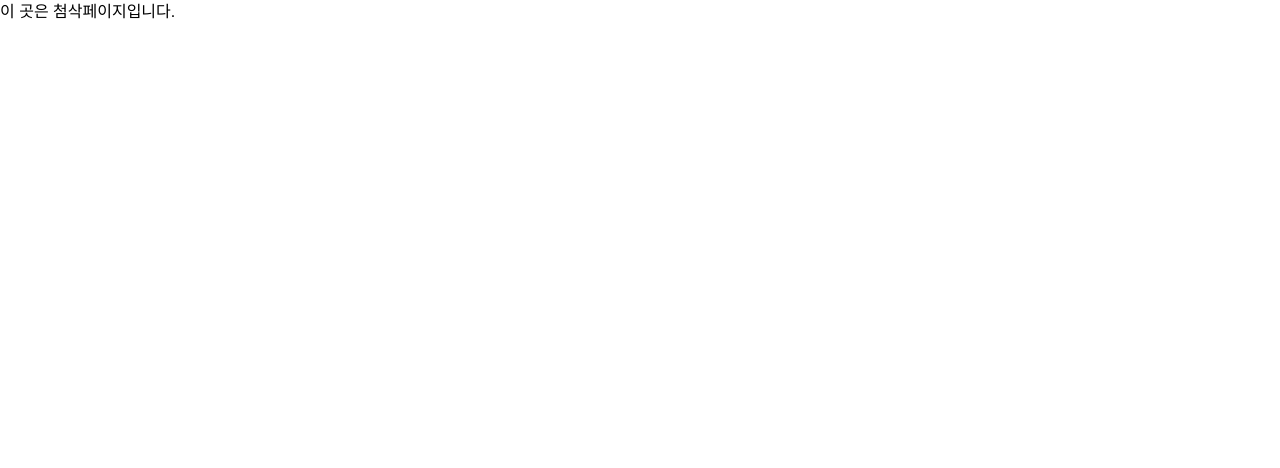
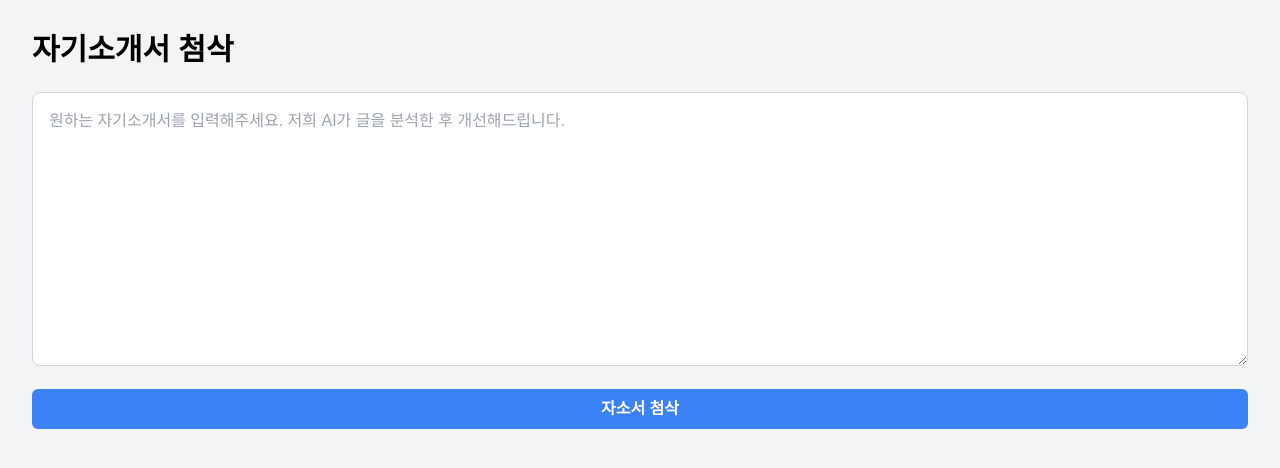
Before and after one commit to bbjbc/GLOBAL-CONNECTING-FE, a React (Vite) app: page /review in a window 1280 px wide. Shown: the top 468 px of the page. Built offline with nearby package versions, Linux system fonts and the light colour scheme; a web font is replaced by a local one.

Commit message:
feat: 자기소개서 input과 첨삭 시작 버튼 퍼블리싱

```diff
--- /dev/null
+++ b/src/components/resume/ResumeInput.tsx
@@ -0,0 +1,17 @@
+import { dataStore } from '../../store/dataStore';
+import { TextArea } from '../ui/TextArea';
+
+const ResumeInput = () => {
+  const { resumeText, setResumeText } = dataStore();
+
+  return (
+    <TextArea
+      value={resumeText}
+      onChange={(e) => setResumeText(e.target.value)}
+      placeholder="원하는 자기소개서를 입력해주세요. 저희 AI가 글을 분석한 후 개선해드립니다."
+      rows={10}
+    />
+  );
+};
+
+export default ResumeInput;
--- /dev/null
+++ b/src/components/review/ReviewButton.tsx
@@ -0,0 +1,35 @@
+import axios from 'axios';
+
+import { dataStore } from '../../store/dataStore';
+import { Button } from '../ui/Button';
+
+const ReviewButton = () => {
+  const { setIsLoading, addChat, resumeText, setReviewedText } = dataStore();
+
+  const handleReview = async () => {
+    setIsLoading(true);
+
+    try {
+      const response = await axios.post('/api/review', {
+        text: resumeText,
+      });
+
+      const reviewedContent = response.data.reviewedText;
+      setReviewedText(reviewedContent);
+      addChat(reviewedContent);
+    } catch (error) {
+      console.error(error);
+      addChat('죄송합니다. 첨삭 중에 오류가 발생했어요. 다시 시도해 주세요.');
+    } finally {
+      setIsLoading(false);
+    }
+  };
+
+  return (
+    <Button className="w-full" onClick={handleReview}>
+      자소서 첨삭
+    </Button>
+  );
+};
+
+export default ReviewButton;
--- a/src/pages/ReviewPage.tsx
+++ b/src/pages/ReviewPage.tsx
@@ -1,8 +1,17 @@
+import ResumeInput from '../components/resume/ResumeInput';
+import ReviewButton from '../components/review/ReviewButton';
+
 const ReviewPage = () => {
   return (
-    <>
-      <h1>이 곳은 첨삭페이지입니다.</h1>
-    </>
+    <div className="flex min-h-screen flex-col bg-gray-100">
+      <main className="p-8">
+        <h1 className="mb-6 text-3xl font-bold">자기소개서 첨삭</h1>
+        <ResumeInput />
+        <div className="mt-4">
+          <ReviewButton />
+        </div>
+      </main>
+    </div>
   );
 };
 
--- /dev/null
+++ b/src/store/dataStore.ts
@@ -0,0 +1,28 @@
+import { create } from 'zustand';
+
+type DataState = {
+  resumeText: string;
+  reviewedText: string;
+  isLoading: boolean;
+  chats: { id: string; text: string }[];
+  setResumeText: (text: string) => void;
+  setReviewedText: (text: string) => void;
+  setIsLoading: (isLoading: boolean) => void;
+  addChat: (text: string) => void;
+};
+
+const dataStore = create<DataState>((set) => ({
+  resumeText: '',
+  reviewedText: '',
+  isLoading: false,
+  chats: [],
+  setResumeText: (text) => set({ resumeText: text }),
+  setReviewedText: (text) => set({ reviewedText: text }),
+  setIsLoading: (isLoading) => set({ isLoading }),
+  addChat: (text) =>
+    set((state) => ({
+      chats: [...state.chats, { id: Date.now().toString(), text }],
+    })),
+}));
+
+export { dataStore };
```
